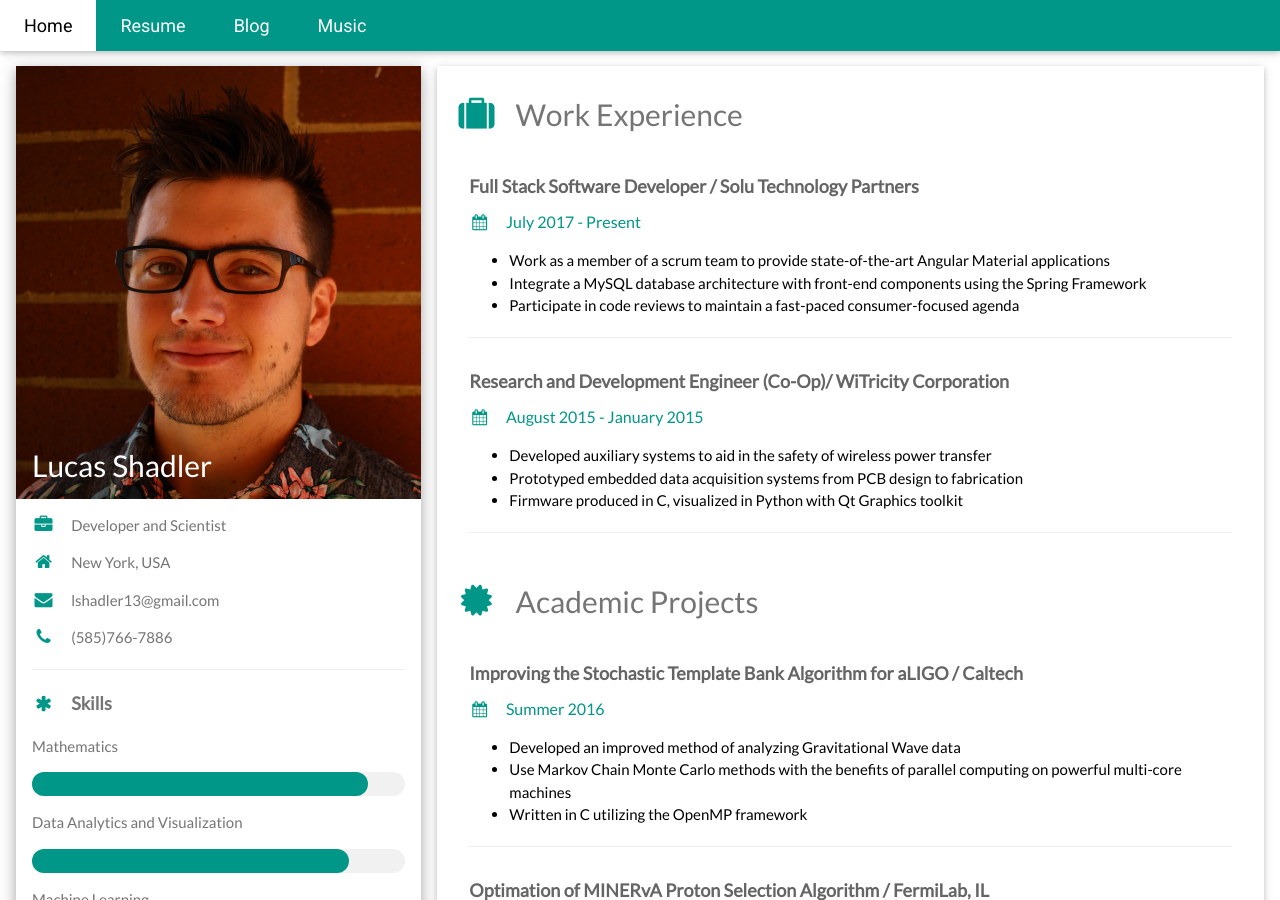
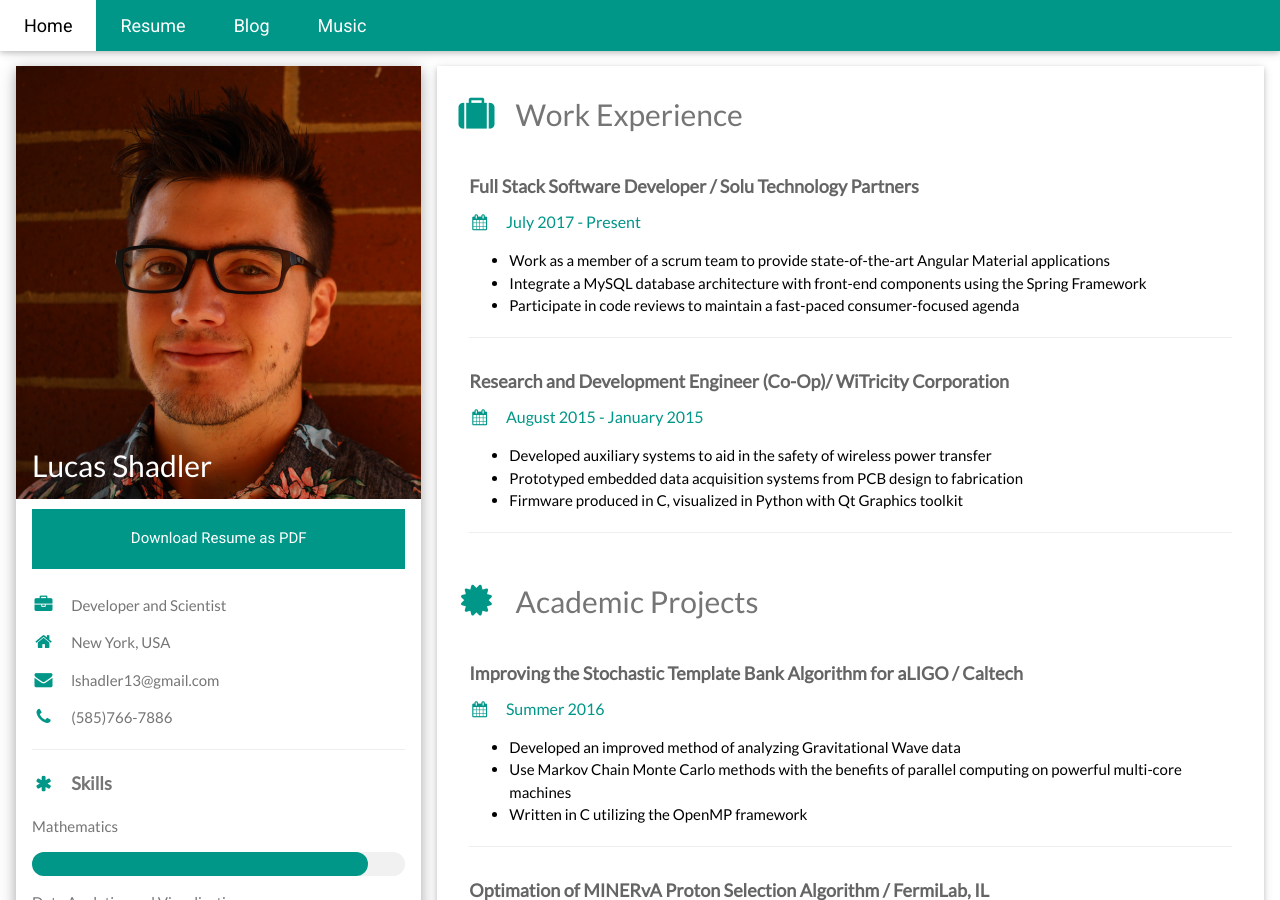
Before and after one commit to sumwatshade/sumwatshade.github.io, a Jekyll site: the page built from resume.html, in a window 1280 px wide and 900 px high. Built offline with Jekyll 4.4.1, drawn with Linux system fonts in a browser that asks for light colours.

Commit message:
Download buttom

```diff
--- a/resume.html
+++ b/resume.html
@@ -19,6 +19,9 @@ title: Lucas Shadler | Resume
           <div class="w3-display-bottomleft w3-container w3-text-white">
             <h2>Lucas Shadler</h2>
           </div>
+        </div>
+        <div class="w3-container">
+          <button class="w3-button w3-teal w3-center" style="width:100%;min-height:60px;margin-bottom: 10px;margin-top:10px;" href="/assets/resume.pdf" download="Luke_Shadler_Resume.pdf">Download Resume as PDF</button>
         </div>
         <div class="w3-container">
           <p><i class="fa fa-briefcase fa-fw w3-margin-right w3-large w3-text-teal"></i>Developer and Scientist</p>
```
Also changed, not shown: 2 other files.
